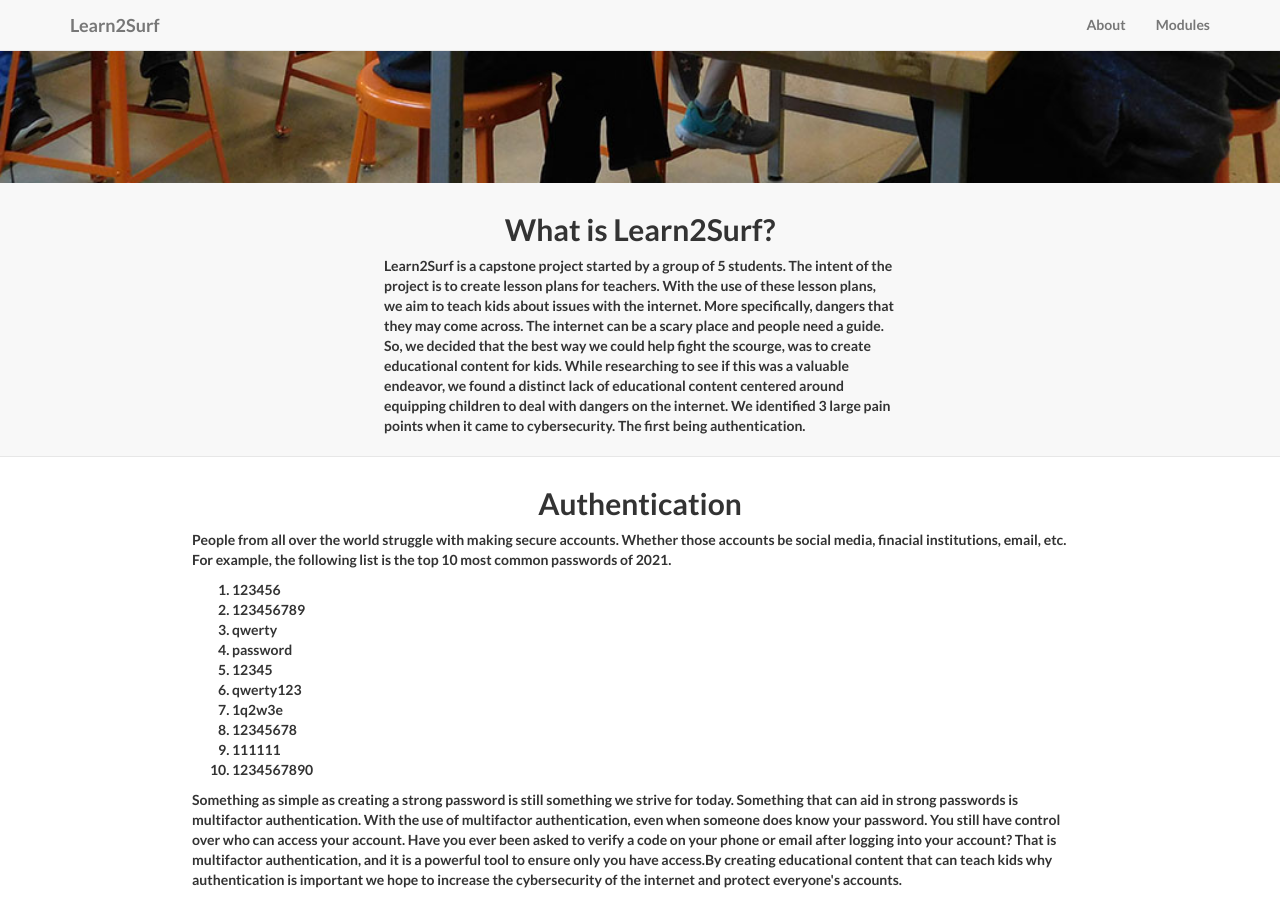
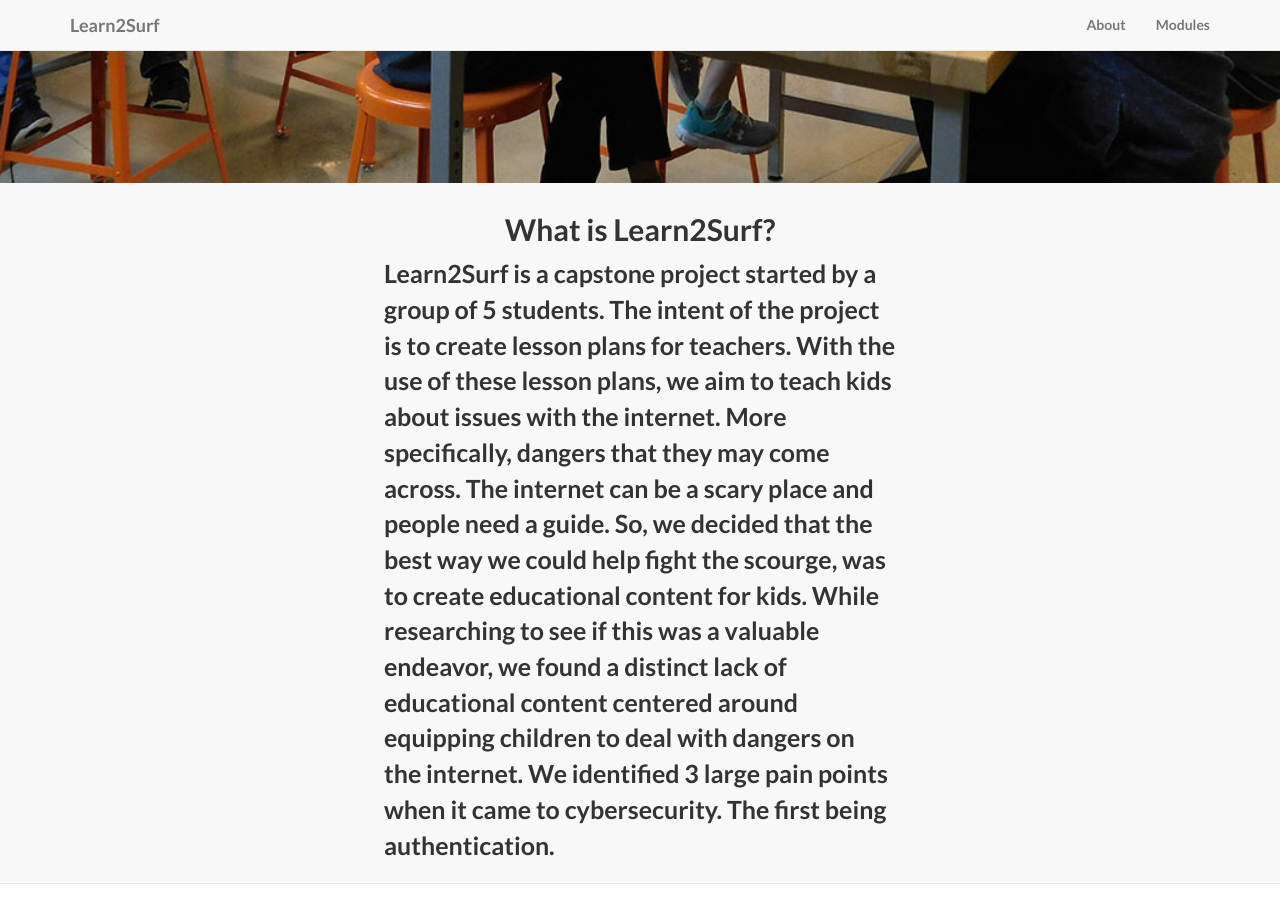
Before and after one commit to Konnor-Filip/Learn2Surf, a Jekyll site: the page built from index.html, in a window 1280 px wide and 900 px high, scrolled down 594 px. Built offline with Jekyll 4.4.1, drawn with Linux system fonts in a browser that asks for light colours.

Commit message:
text size and image resizing

```diff
--- a/index.html
+++ b/index.html
@@ -36,7 +36,7 @@
 </section>
 
 <!-- About Section -->
-<section id="about">
+<section id="about" style="font-size: 25px;">
     <div>
         <div>
                 <div class="content-section-c" style="padding-left: 30%; padding-right: 30%;">
@@ -46,7 +46,7 @@
                 <p>Learn2Surf is a capstone project started by a group of 5 students. The intent of the project is to create lesson plans for teachers. With the use of these lesson plans, we aim to teach kids about issues with the internet. More specifically, dangers that they may come across. The internet can be a scary place and people need a guide. So, we
                 decided that the best way we could help fight the scourge, was to create educational content for kids. While researching to see if this was a valuable endeavor, we found a distinct lack of educational content centered around equipping children to deal with dangers on the internet. We identified 3 large pain points when it came to cybersecurity. The first being authentication.</p>
                 </div>
-            <div class="content-section-d" style="padding-left: 15%; padding-right: 15%;">
+            <div class="content-section-d" style="padding-left: 30%; padding-right: 30%;">
                 <div style="text-align: center;">
                     <h2>Authentication</h2>
                 </div>
@@ -65,11 +65,13 @@
                 </ol>
                 <p>Something as simple as creating a strong password is still something we strive for today. Something that can aid in strong passwords is multifactor authentication. With the use of multifactor authentication, even when someone does know your password. You still have control over who can access your account. Have you ever been asked to verify a code on your phone or email after logging into your account? That is multifactor authentication, and it is a powerful tool to ensure only you have access.By creating educational content that can teach kids why authentication is important we hope to increase the cybersecurity of the internet and protect everyone's accounts.</p>
             </div>
-            <div class="content-section-c">
+            <div class="content-section-c" style="padding-left: 30%; padding-right: 30%;">
             <div style="text-align: center;">
                 <h2>Phishing</h2>
             </div>
-                <img src="img/phishing.png" alt="Phishing" style="display: block; margin-left:auto; margin-right: auto; width: 50%;">
+                <div>
+                <img src="img/phishing.png" alt="Phishing" style="display: block; margin-left:auto; margin-right: auto; width: 200px; height: 200px;">
+                </div>
                 <p>Phishing is one of the most common types of cyber attacks going on in the world right now. These attacks focus on a type of attack known as social-engineering. Social-engineering is when someone attempts to decieve you in order to get you to do something. In terms of cyber attacks, attackers decieve you into giving up your credentials. Or credit card information. Obviously no one wants that to happen to them. However, by creating content around phishing awareness and what an individual can do to stop it, phishing attacks become less effective.</p>
             </div>
             <h3>Malware</h3>
```
